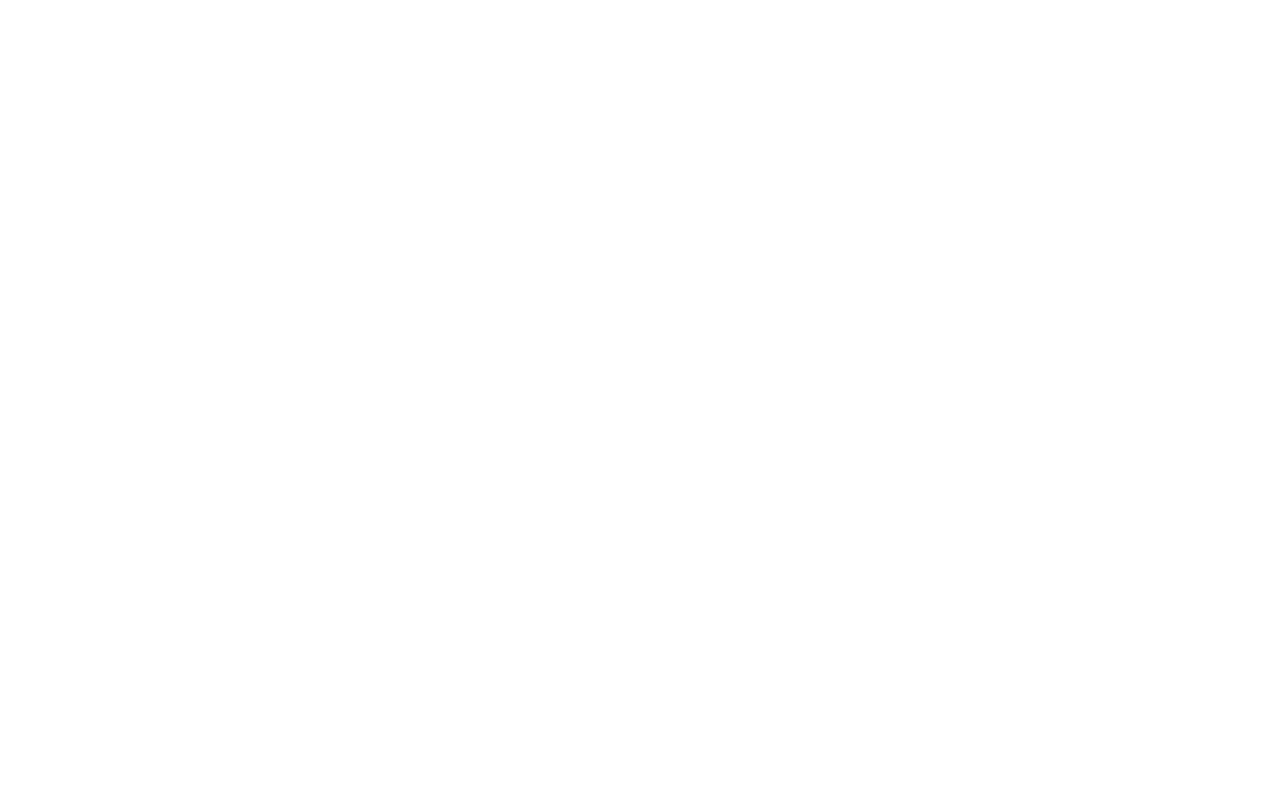
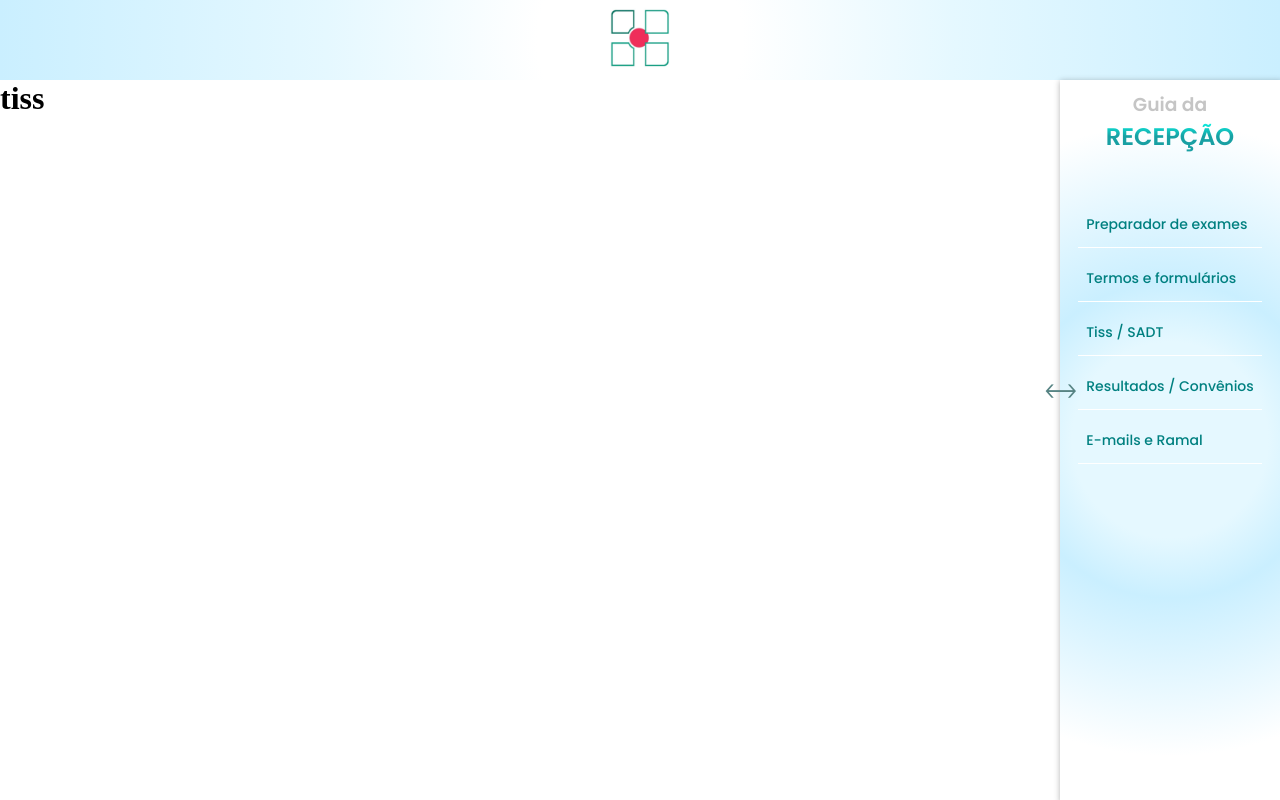
Before and after one commit to cadugomes06/Exam-Preparer, a React (Vite) app: page /tiss in a window 1280 px wide. Before the commit this address had no page. Built offline with nearby package versions, Linux system fonts and the light colour scheme; what @react-pdf/renderer would draw is missing.

Commit message:
menu estilizado e rotas criadas

```diff
--- a/src/App.jsx
+++ b/src/App.jsx
@@ -1,5 +1,9 @@
 import { Route, Routes, BrowserRouter } from 'react-router-dom';
 import Home from './components/Home'
+import Termos from './routes/Termos'
+import Tiss from './routes/Tiss'
+import Links from './routes/Links'
+import Contatos from './routes/Contatos'
 
 const App = () =>  {
 
@@ -7,6 +11,10 @@
     <BrowserRouter>
       <Routes>
         <Route path='/' element={<Home />} />
+        <Route path='/termos' element={<Termos />} />
+        <Route path='/tiss' element={<Tiss />} />
+        <Route path='/links' element={<Links />} />
+        <Route path='/contatos' element={<Contatos />} />
       </Routes>
     </BrowserRouter>
   )
--- a/src/components/Header.module.css
+++ b/src/components/Header.module.css
@@ -5,10 +5,8 @@
 .headerWrapper {
     width: 100%;
     height: 80px;
-    /*background: rgb(255,255,255);
-    background: linear-gradient(0deg, rgba(255,255,255,1) 11%, rgba(174,231,255,1) 56%, rgba(255,255,255,1) 91%);*/
     background: rgb(255,255,255);
-    background: radial-gradient(circle, rgba(255,255,255,1) 0%, rgba(174,231,255,1) 55%, rgba(255,255,255,1) 100%);
+    background: radial-gradient(circle, rgba(255,255,255,1) 16%, rgba(229,248,255,1) 49%, rgba(202,239,255,1) 100%);
     display: flex;
     justify-content: center;
     align-items: center;
--- a/src/components/Home.jsx
+++ b/src/components/Home.jsx
@@ -1,5 +1,6 @@
 import React, { useEffect, useState, useRef } from "react";
 import Header from "./Header";
+import Menu from './Menu';
 import exames from "../data/exame";
 import styles from "./Home.module.css";
 import garbage from "../assets/garbage.svg";
@@ -86,6 +87,7 @@
   return (
     <>
       <Header />
+      <Menu />
 
       <section className={styles.wrapperHome}>
         <div className={styles.titleH1}>
--- a/src/components/Home.module.css
+++ b/src/components/Home.module.css
@@ -1,7 +1,10 @@
 @import url('https://fonts.googleapis.com/css2?family=Poppins:wght@100;200;300;400;500;600&display=swap');
 
-
-
+*{
+    box-sizing: border-box;
+    margin: 0;
+    padding: 0;
+}
 .wrapperHome {
     width: 100%;
     height: calc(100vh - 80px);
--- /dev/null
+++ b/src/components/Menu.jsx
@@ -0,0 +1,43 @@
+import React, { useState } from 'react'
+import styles from './Menu.module.css';
+import { Link } from 'react-router-dom';
+
+const Menu = () => {
+const [toggleMenu, setToggleMenu ] = useState(true)
+
+  return (
+    <div className={styles.menuWrapper}>
+        <div className={toggleMenu
+                      ?styles.menuContainer
+                      :styles.menuContainerClose}>
+
+           <div className={styles.titleMenu}>
+                <h3>Guia da
+                    <br />
+                 <span className={styles.titleMain}>RECEPÇÃO</span>
+                </h3>
+            </div>
+
+            <div
+               className={styles.openCloseMenu}
+               onClick={() => setToggleMenu(!toggleMenu)}>
+                🡘
+            </div>
+
+            <div className={styles.documentList}>
+                <ul>
+                    <li><Link to='/'> Preparador de exames </Link></li>
+                    <li><Link to='/termos'>Termos e formulários</Link></li>
+                    <li><Link to='/tiss'>Tiss / SADT</Link></li>
+                    <li><Link to='/links'> Resultados / Convênios</Link></li>
+                    <li><Link to='/contatos'> E-mails e Ramal</Link></li>
+                </ul>
+            </div>
+
+
+        </div>
+   </div>
+  )
+}
+
+export default Menu
--- /dev/null
+++ b/src/components/Menu.module.css
@@ -0,0 +1,106 @@
+.menuWrapper {
+    position: relative;
+    box-sizing: border-box;
+}
+
+.menuContainer {
+    position: absolute;
+    right: 0;
+    z-index: 100;
+    height: calc(100vh - 80px);
+    width: 220px;
+    background: rgb(229,248,255);
+    background: radial-gradient(circle, rgba(229,248,255,1) 26%, rgba(202,239,255,1) 42%, rgba(255,255,255,1) 84%);
+    box-shadow: 1px 2px 6px 1px rgba(0, 0, 0, 0.3);
+    transition: 1s;
+}
+
+.menuContainerClose {
+    position: absolute;
+    right: -185px;
+    z-index: 100;
+    transition: 1s;
+    height: calc(100vh - 80px);
+    background: rgb(229,248,255);
+    background: radial-gradient(circle, rgba(229,248,255,1) 26%, rgba(202,239,255,1) 42%, rgba(255,255,255,1) 84%);
+    box-shadow: 1px 2px 6px 1px rgba(0, 0, 0, 0.3);
+}
+
+
+/*@keyframes openCloseMenu {
+    from {
+        right: 0px;
+    }
+    to {
+        right: -180px;
+    }
+}*/
+
+
+.titleMenu {
+    display: flex;
+    flex-direction: column;
+    align-items: center;
+    margin-top: 10px;
+    text-align: center;
+    font-family: Poppins, Arial, Helvetica, sans-serif;
+    color: #c5c5c5;
+    font-weight: 400;
+}
+
+.titleMain {
+    background-image: linear-gradient(0deg, rgba(24,160,163,1) 51%, rgba(9,247,231,1) 94%);
+    background-clip: text;
+    -webkit-background-clip: text;
+    -webkit-text-fill-color: transparent;
+    font-size: 1.5rem;
+}
+
+.documentList {
+   margin-top: 40px;
+   height: 400px;
+   display: flex;
+   justify-content: center;
+   overflow-x: hidden;
+}
+
+.documentList a {
+    padding: 12px 4px;
+}
+
+.documentList li{
+    list-style: none;
+    padding: 12px 4px;
+    margin: 8px 8px;
+    border-bottom: 1px solid rgb(255, 255, 255);
+    font-family: Poppins, Arial, Helvetica, sans-serif;
+    font-weight: 500;
+    font-size: 0.875rem;
+    color: teal;
+    cursor: pointer;
+}
+
+.documentList a:link{
+    text-decoration: none;
+    color: teal;
+}
+
+.documentList a:visited  {
+    color: teal;
+}
+
+.documentList li:hover {
+    transition: .3s;
+    color:  rgb(6, 77, 78);
+    background-color: white;
+    border-radius: 8px;
+}
+
+.openCloseMenu {
+    font-size: 2rem;
+    position: absolute;
+    left: -16px;
+    top: 40%;
+    color: rgb(86, 131, 131);
+    cursor: pointer;
+}
--- a/src/reports/examsPDF.jsx
+++ b/src/reports/examsPDF.jsx
@@ -153,7 +153,7 @@
           </Text>
         </View>
 
-        {isDiet ? (
+        {isDiet.length > 0 ? (
           <View style={styles.sectionTwo}>
             <view style={styles.sectionTitle}>
               <Image style={styles.icon} src={icon3} />
--- /dev/null
+++ b/src/routes/Contatos.jsx
@@ -0,0 +1,15 @@
+import React from 'react'
+import Header from '../components/Header'
+import Menu from '../components/Menu'
+
+const Contatos = () => {
+  return (
+    <div>
+      <Header />
+      <Menu />
+      <h1>Contatos / ramal</h1>
+    </div>
+  )
+}
+
+export default Contatos
--- /dev/null
+++ b/src/routes/Links.jsx
@@ -0,0 +1,15 @@
+import React from 'react'
+import Header from '../components/Header'
+import Menu from '../components/Menu'
+
+const Links = () => {
+  return (
+    <div>
+      <Header />
+      <Menu />
+      <h1>Links</h1>
+    </div>
+  )
+}
+
+export default Links
--- /dev/null
+++ b/src/routes/Termos.jsx
@@ -0,0 +1,15 @@
+import React from 'react'
+import Header from '../components/Header'
+import Menu from '../components/Menu'
+
+const Termos = () => {
+  return (
+    <div>
+      <Header />
+      <Menu />
+      <h1>Termos</h1>
+    </div>
+  )
+}
+
+export default Termos
--- /dev/null
+++ b/src/routes/Tiss.jsx
@@ -0,0 +1,15 @@
+import React from 'react'
+import Header from '../components/Header'
+import Menu from '../components/Menu'
+
+const Tiss = () => {
+  return (
+    <div>
+      <Header />
+      <Menu />
+      <h1>tiss</h1>
+    </div>
+  )
+}
+
+export default Tiss
```
